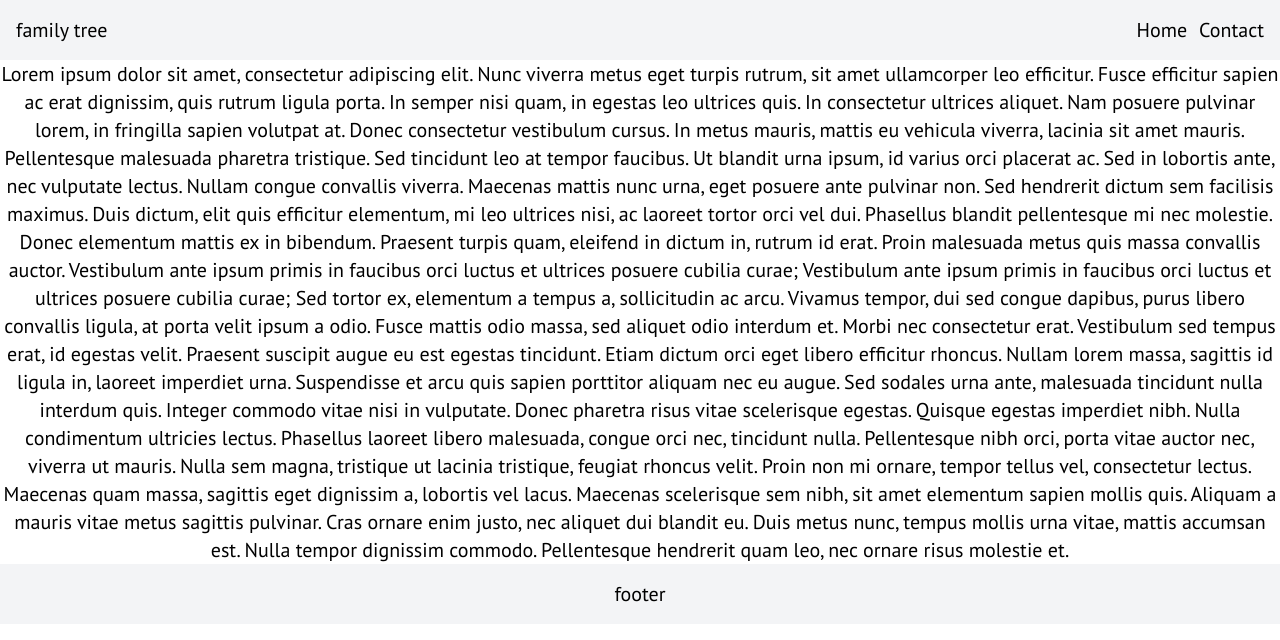
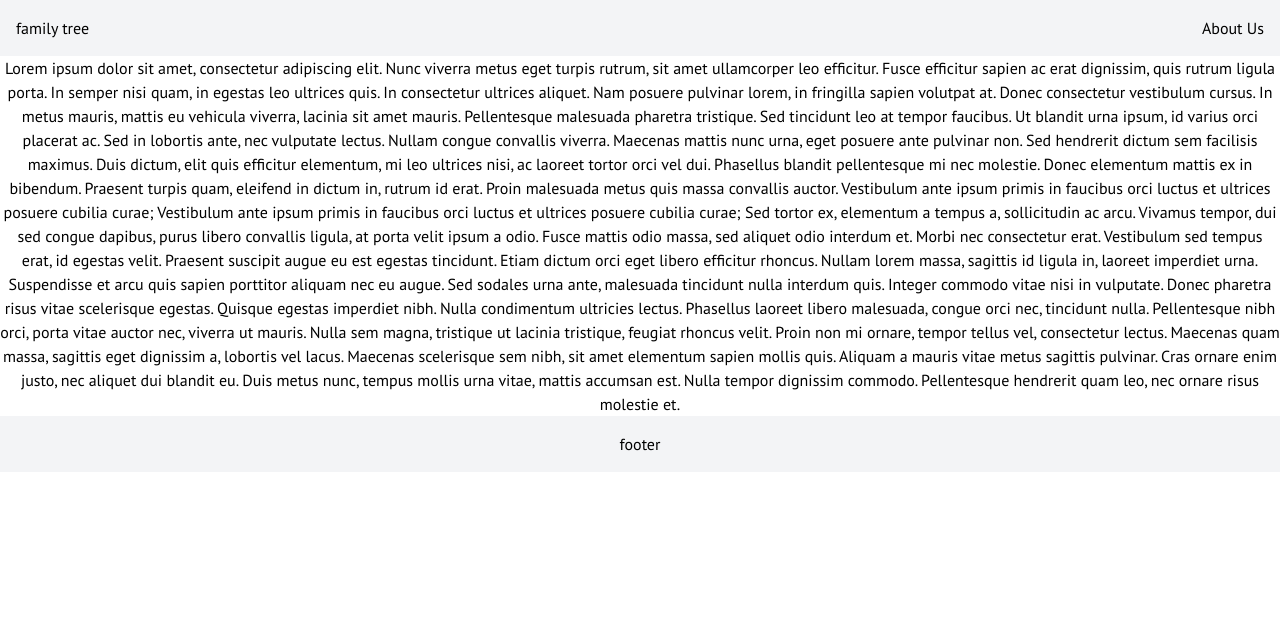
Before and after one commit to SelvaKarthik17/transfinitte-22, a React (Create React App) app in the folder frontend/: page / in a window 1280 px wide. Shown: the top 640 px of the page. Built offline with nearby package versions, Linux system fonts and the light colour scheme.

Commit message:
Feat: Created page directory, added about page with placeholder data

```diff
--- a/frontend/public/index.html
+++ b/frontend/public/index.html
@@ -24,7 +24,7 @@
       work correctly both with client-side routing and a non-root public URL.
       Learn how to configure a non-root public URL by running `npm run build`.
     -->
-    <title>React App</title>
+    <title>family tree</title>
   </head>
   <body>
     <noscript>You need to enable JavaScript to run this app.</noscript>
--- a/frontend/src/App.js
+++ b/frontend/src/App.js
@@ -1,13 +1,15 @@
 import "./App.css";
-import Header from "./components/Header";
-import Body from "./components/Body";
-import Footer from "./components/Footer";
+import { Route, Routes } from "react-router-dom";
+import Home from "./pages/Home";
+import About from "./pages/About";
+
 function App() {
   return (
-    <div className='App text-xl'>
-      <Header />
-      <Body />
-      <Footer />
+    <div className='App'>
+      <Routes>
+        <Route path='/' element={<Home />} />
+        <Route path='/about' element={<About />} />
+      </Routes>
     </div>
   );
 }
--- a/frontend/src/components/Footer.js
+++ b/frontend/src/components/Footer.js
@@ -1,7 +1,7 @@
 import React from "react";
 
 const Footer = () => {
-  return <div className='bg-gray-100 p-4 w-screen'>footer</div>;
+  return <div className='bg-gray-100 p-4 w-full'>footer</div>;
 };
 
 export default Footer;
--- a/frontend/src/components/Header.js
+++ b/frontend/src/components/Header.js
@@ -1,14 +1,17 @@
 import React from "react";
-
+import { Link } from "react-router-dom";
 const Header = () => {
   return (
     <>
       <div className='flex justify-between items-center bg-gray-100 p-4'>
-        <div className='logo'>family tree</div>
+        <div className='logo'>
+          <Link to='/'>family tree</Link>
+        </div>
         <div className='navs'>
           <ul className='flex flex-row items-center'>
-            <li className='ml-3'>Home</li>
-            <li className='ml-3'>Contact</li>
+            <li className='ml-3'>
+              <Link to='/about'>About Us</Link>
+            </li>
           </ul>
         </div>
       </div>
--- a/frontend/src/index.js
+++ b/frontend/src/index.js
@@ -1,17 +1,20 @@
-import React from 'react';
-import ReactDOM from 'react-dom/client';
-import './index.css';
-import App from './App';
-import reportWebVitals from './reportWebVitals';
+import React from "react";
+import ReactDOM from "react-dom/client";
+import "./index.css";
+import App from "./App";
+// import reportWebVitals from "./reportWebVitals";
+import { BrowserRouter } from "react-router-dom";
 
-const root = ReactDOM.createRoot(document.getElementById('root'));
+const root = ReactDOM.createRoot(document.getElementById("root"));
 root.render(
   <React.StrictMode>
-    <App />
+    <BrowserRouter>
+      <App />
+    </BrowserRouter>
   </React.StrictMode>
 );
 
-// If you want to start measuring performance in your app, pass a function
-// to log results (for example: reportWebVitals(console.log))
-// or send to an analytics endpoint. Learn more: https://bit.ly/CRA-vitals
-reportWebVitals();
+// // If you want to start measuring performance in your app, pass a function
+// // to log results (for example: reportWebVitals(console.log))
+// // or send to an analytics endpoint. Learn more: https://bit.ly/CRA-vitals
+// reportWebVitals();
--- /dev/null
+++ b/frontend/src/pages/About.js
@@ -0,0 +1,66 @@
+import React from "react";
+import Footer from "../components/Footer";
+import Header from "../components/Header";
+
+const About = () => {
+  return (
+    <div className='h-98 w-98'>
+      <Header />
+      <div className='flex justify-center items-center h-1/5 intro'>
+        We are a team of enthusiastic individuals united for a common cause.
+        <br />
+        The pursuit of our undying love for coding.
+      </div>
+      <div className='flex flex-col justify-center items-center w-full members'>
+        Presenting to you, our team members
+        <div className='w-full flex flex-col items-center'>
+          <div className=' my-4 p-4 w-3/4 bg-gray-100 flex items-center justify-between'>
+            <img
+              src='https://i.ibb.co/whGTTsq/1586501225793.jpg'
+              className='h-64 mr-8'
+            />
+            <div className='desc'>
+              Lorem ipsum dolor sit amet, consectetur adipiscing elit. Nunc
+              viverra metus eget turpis rutrum, sit amet ullamcorper leo
+              efficitur. Fusce efficitur sapien ac erat dignissim, quis rutrum
+              ligula porta. In semper nisi quam, in egestas leo ultrices quis.
+              In consectetur ultrices aliquet. Nam posuere pulvinar lorem, in
+              fringilla sapien volutpat at.
+            </div>
+          </div>
+          <div className=' my-4 p-4 w-3/4 bg-gray-100 flex items-center justify-between'>
+            <img
+              src='https://i.ibb.co/whGTTsq/1586501225793.jpg'
+              className='h-64 mr-8'
+            />
+            <div className='desc'>
+              Lorem ipsum dolor sit amet, consectetur adipiscing elit. Nunc
+              viverra metus eget turpis rutrum, sit amet ullamcorper leo
+              efficitur. Fusce efficitur sapien ac erat dignissim, quis rutrum
+              ligula porta. In semper nisi quam, in egestas leo ultrices quis.
+              In consectetur ultrices aliquet. Nam posuere pulvinar lorem, in
+              fringilla sapien volutpat at.
+            </div>
+          </div>
+          <div className=' my-4 p-4 w-3/4 bg-gray-100 flex items-center justify-between'>
+            <img
+              src='https://i.ibb.co/whGTTsq/1586501225793.jpg'
+              className='h-64 mr-8'
+            />
+            <div className='desc'>
+              Lorem ipsum dolor sit amet, consectetur adipiscing elit. Nunc
+              viverra metus eget turpis rutrum, sit amet ullamcorper leo
+              efficitur. Fusce efficitur sapien ac erat dignissim, quis rutrum
+              ligula porta. In semper nisi quam, in egestas leo ultrices quis.
+              In consectetur ultrices aliquet. Nam posuere pulvinar lorem, in
+              fringilla sapien volutpat at.
+            </div>
+          </div>
+        </div>
+      </div>
+      <Footer />
+    </div>
+  );
+};
+
+export default About;
--- /dev/null
+++ b/frontend/src/pages/Home.js
@@ -0,0 +1,16 @@
+import React from "react";
+import Header from "../components/Header";
+import Body from "../components/Body";
+import Footer from "../components/Footer";
+
+const Home = () => {
+  return (
+    <>
+      <Header />
+      <Body />
+      <Footer />
+    </>
+  );
+};
+
+export default Home;
```
Also changed, not shown: frontend/public/1586501225793.jpg (added).
